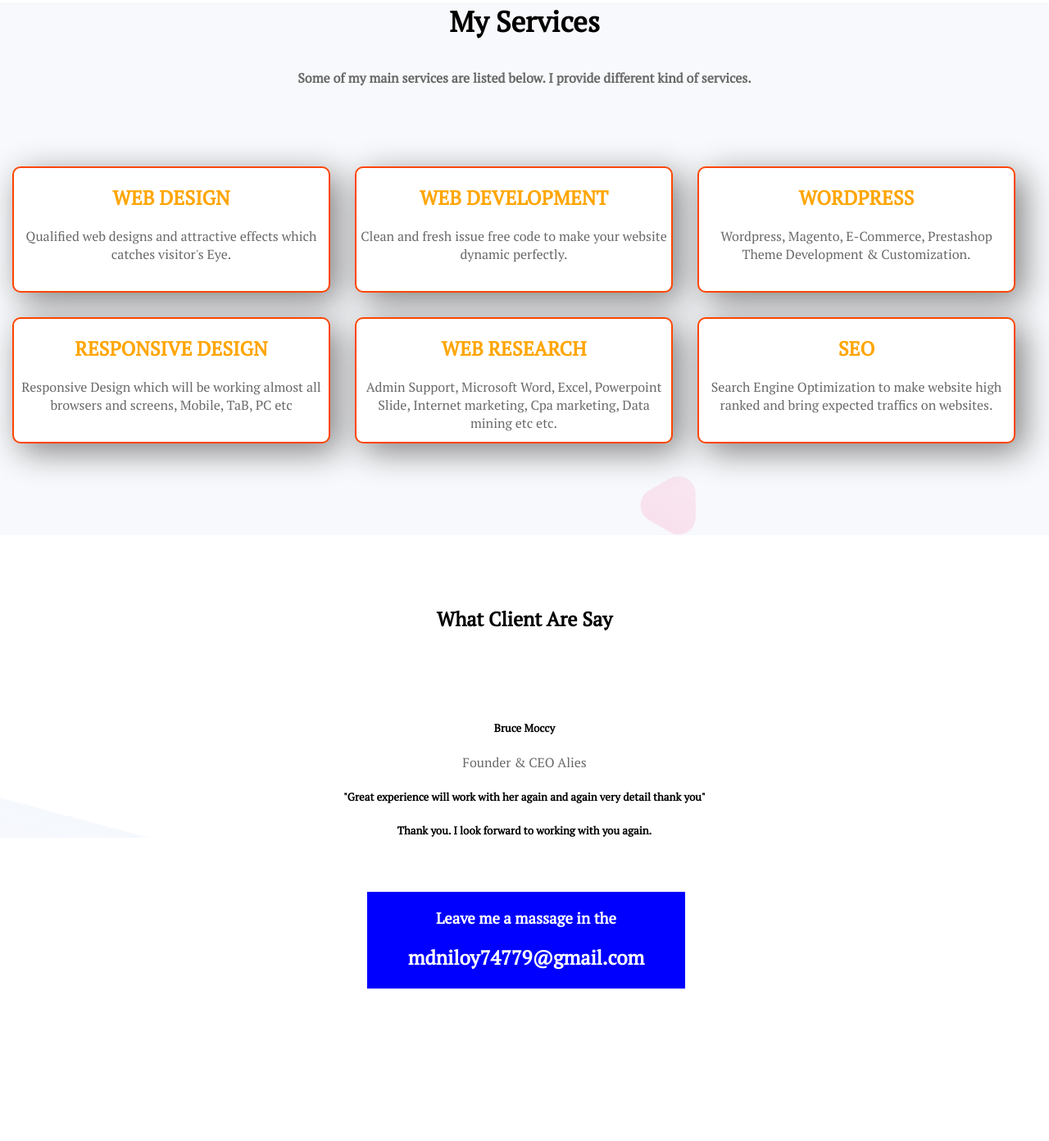
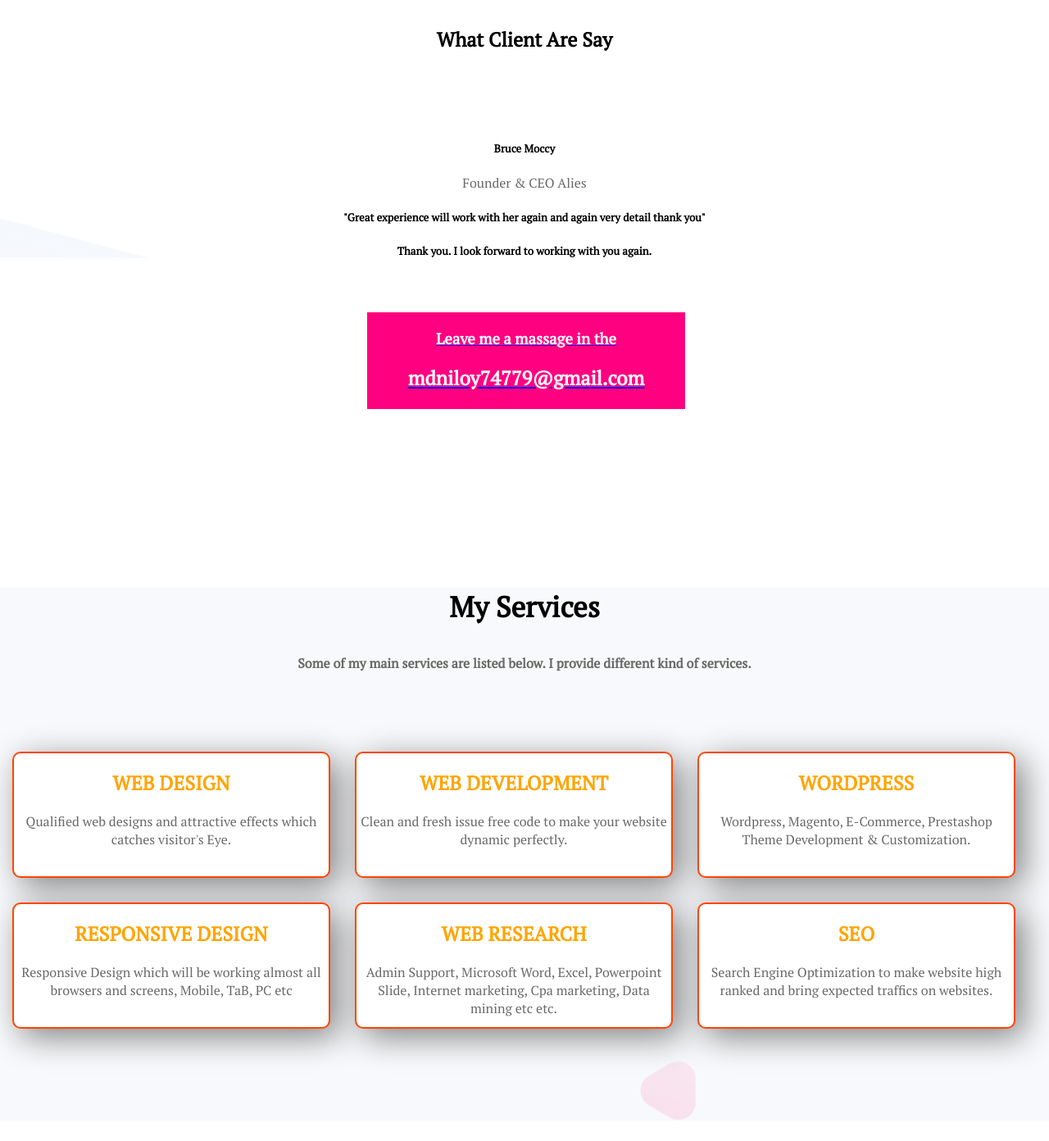
Before and after one commit to Niloy74779/Personal-website, a plain HTML site: page index.html in a window 1280 px wide. Shown: the part 1942-3334 px from the top of the page at 82% size. Drawn offline with Linux system fonts and the light colour scheme.

Commit message:
soluation

```diff
--- a/index.html
+++ b/index.html
@@ -66,7 +66,30 @@
         <img src="images/work-3.jpg" alt="">
     </div>
 
-    <br><br><br>
+    <br><br><br><br><br>
+
+
+<section>
+
+    <div class="client">
+        <h2>What Client Are Say</h2>
+        <br><br><br>
+        <h5>Bruce Moccy</h5>
+        <p>Founder & CEO Alies</p>
+        <h5>"Great experience will work with her again and again very detail thank you"</h5>
+        <h5>Thank you. I look forward to working with you again.</h5></div>
+
+        <br><br>
+
+        <div class="ankor">
+            <a target="_blank" href="mailto:mdniloy74779@gmail.com">
+                <h3 id="text">Leave me a massage in the</h3>
+                <h2 id="text">mdniloy74779@gmail.com  </h2>
+            </a>
+
+        </div>
+
+</section>
 
 
 <section class="my-service">
@@ -111,28 +134,6 @@
 
 <br><br><br>
 
-<section>
-
-    <div class="client">
-        <h2>What Client Are Say</h2>
-        <br><br><br>
-        <h5>Bruce Moccy</h5>
-        <p>Founder & CEO Alies</p>
-        <h5>"Great experience will work with her again and again very detail thank you"</h5>
-        <h5>Thank you. I look forward to working with you again.</h5></div>
-
-        <br><br>
-
-        <div class="ankor">
-            <a target="_blank" href="mailto:mdniloy74779@gmail.com">
-                <h3 id="text">Leave me a massage in the</h3>
-                <h2 id="text">mdniloy74779@gmail.com  </h2>
-            </a>
-
-        </div>
-
-</section>
-
 
 
 <footer>
--- a/style.css
+++ b/style.css
@@ -191,9 +191,9 @@ h1{
 .ankor{
     width: 30%;
     margin-left: 35%;
-    border: 2px solid blue;
+    border: 2px solid rgb(255, 0, 128);
     text-align: center;
-    background-color: blue;
+    background-color: rgb(255, 0, 128);
 }
 
 #text{
```
